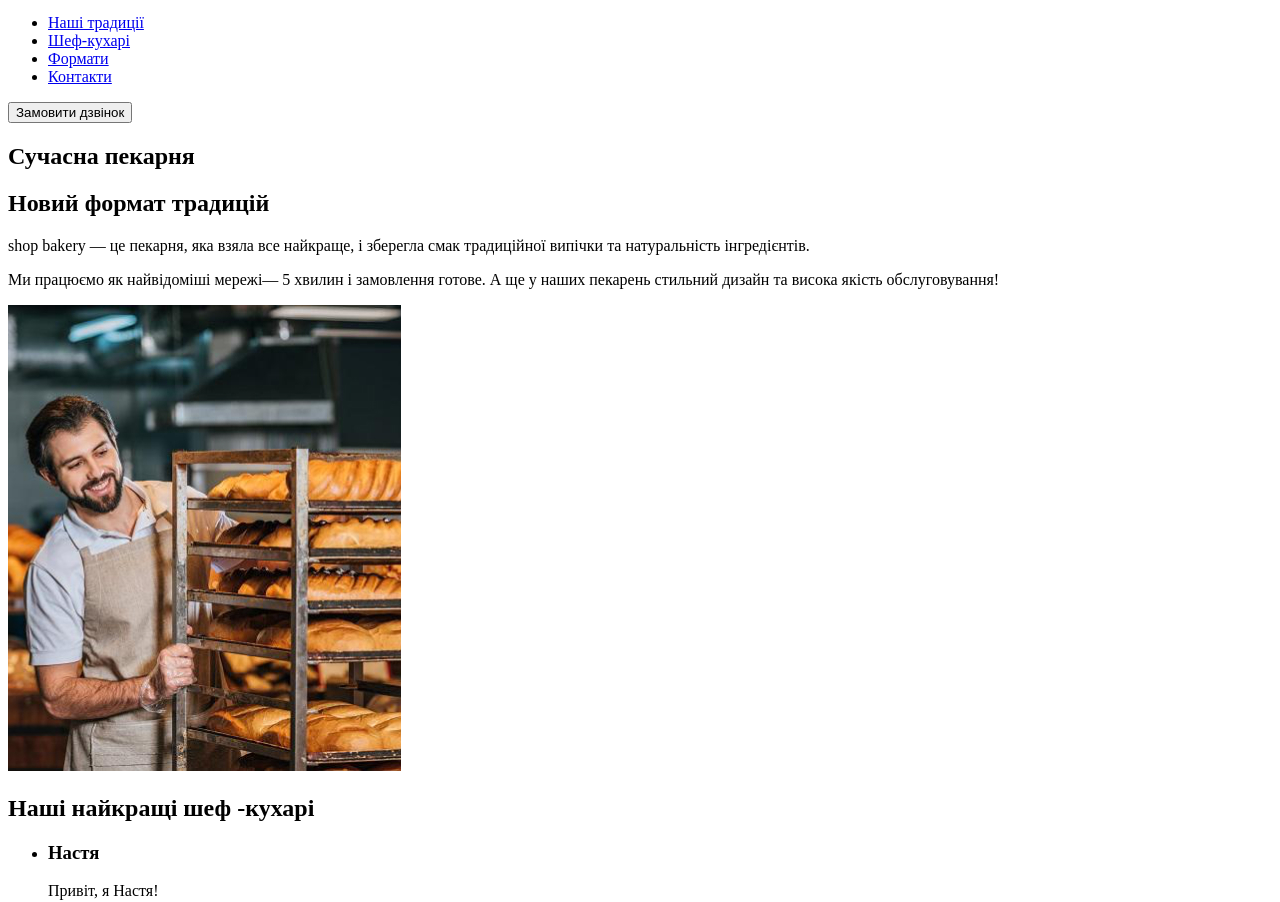
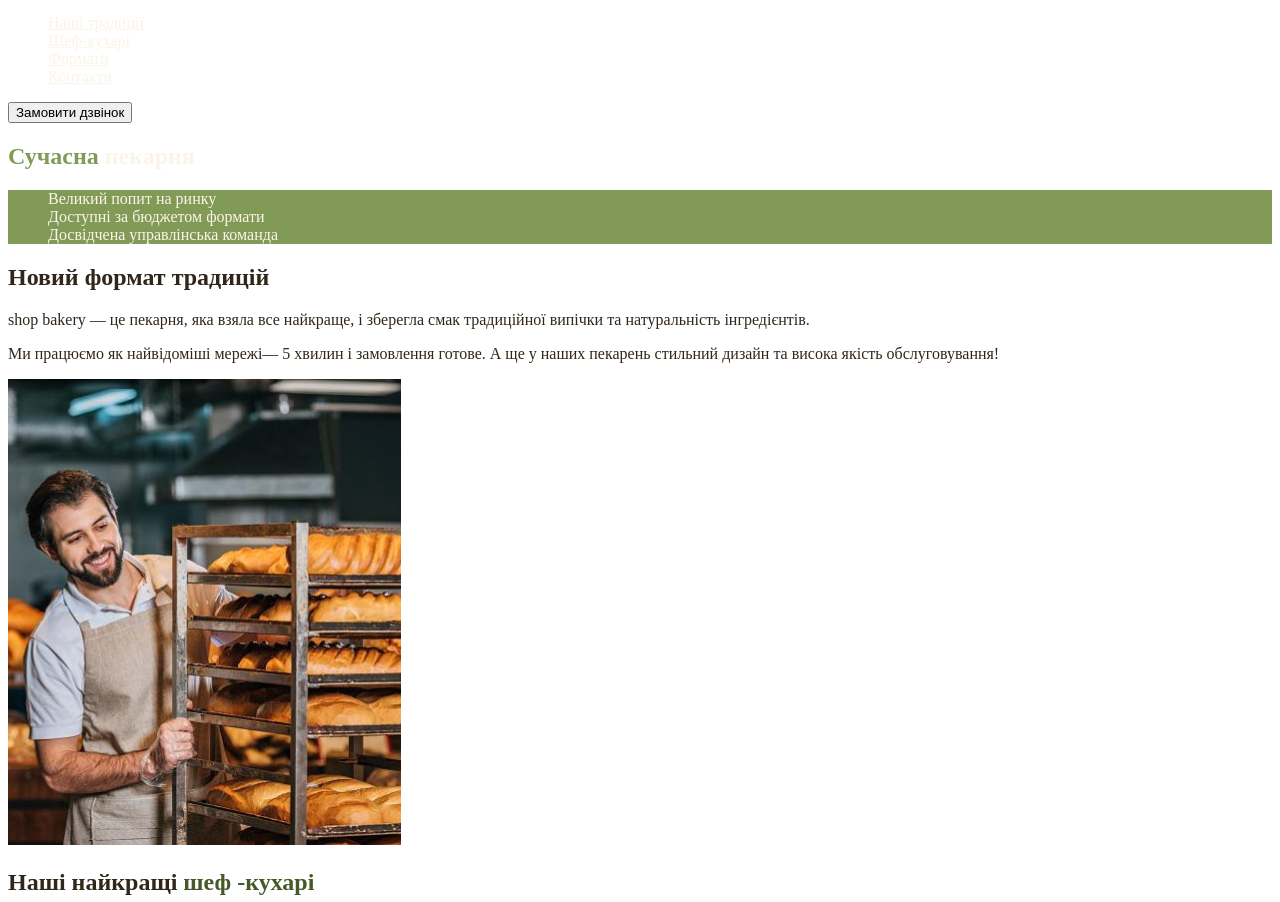
Before and after one commit to AnnaPostova/genius-courses, a plain HTML site: page index.html in a window 1280 px wide. Shown: the part 60-962 px from the top of the page. Drawn offline with Linux system fonts and the light colour scheme.

Commit message:
Add styles.css and css variables

```diff
--- /dev/null
+++ b/css/styles.css
@@ -0,0 +1,43 @@
+:root {
+    --color-primary-dark: #31261A;
+    --color-primary-light: #FAF4EA;
+    --color-brand-light: #819B57;
+    --color-brand-dark: #465929;
+}
+
+/* Global */
+body {
+    color: var(--color-primary-dark);
+}
+
+ul {
+    list-style-type: none;
+}
+
+/* Link */
+.link {
+    color: var(--color-primary-light);
+}
+
+.link:hover {
+    color: var(--color-brand-light);
+}
+
+/* Hero Section */
+.hero-title {
+    color: var(--color-primary-light);
+}
+
+.hero-title .accent {
+    color: var(--color-brand-light);
+}
+
+/* Advantages Section */
+.advantages-list {
+    background-color: var(--color-brand-light);
+    color: var(--color-primary-light);
+}
+
+.section-title .accent {
+    color: var(--color-brand-dark);
+}
--- a/index.html
+++ b/index.html
@@ -5,19 +5,20 @@
     <meta charset="UTF-8">
     <meta name="viewport" content="width=device-width, initial-scale=1.0">
     <title>Сучасна пекарня</title>
+    <link rel="stylesheet" href="./css/styles.css">
 </head>
 
 <body>
     <header>
         <nav>
-            <a href="#">
+            <a href="/">
                 <img src="./images/logo.svg" alt="Логотип">
             </a>
             <ul>
-                <li><a href="#">Наші традиції</a></li>
-                <li><a href="#">Шеф-кухарі</a></li>
-                <li><a href="#">Формати</a></li>
-                <li><a href="#">Контакти</a></li>
+                <li><a class="link" href="#tradition-section">Наші традиції</a></li>
+                <li><a class="link" href="#chefs-section">Шеф-кухарі</a></li>
+                <li><a class="link" href="#formats-section">Формати</a></li>
+                <li><a class="link" href="#contacts-section">Контакти</a></li>
             </ul>
         </nav>
         <button type="button">
@@ -26,10 +27,15 @@
     </header>
     <main>
         <section>
-            <h1>Сучасна пекарня</h1>
+            <h1 class="hero-title"><span class="accent">Сучасна</span> пекарня</h1>
         </section>
-        <section>
-            <h2>Новий формат традицій</h2>
+        <section id="tradition-section">
+            <ul class="advantages-list">
+                <li>Великий попит на ринку</li>
+                <li>Доступні за бюджетом формати</li>
+                <li>Досвідчена управлінська команда</li>
+            </ul>
+            <h2 class="section-title">Новий формат традицій</h2>
             <p>
                 <span lang="en">shop bakery</span> — це пекарня, яка взяла все найкраще, і зберегла смак традиційної
                 випічки та
@@ -43,8 +49,8 @@
             </p>
             <img src="./images/baker-man.jpg" alt="Чоловік пекар дивиться на хліб з посмішкою">
         </section>
-        <section>
-            <h2>Наші найкращі шеф -кухарі</h2>
+        <section id="chefs-section">
+            <h2 class="section-title">Наші найкращі <span class="accent">шеф -кухарі</span></h2>
             <ul>
                 <li>
                     <article>
@@ -69,8 +75,8 @@
                 </li>
             </ul>
         </section>
-        <section>
-            <h2>Формати</h2>
+        <section id="formats-section">
+            <h2 class="section-title">Формати</h2>
             <ul>
                 <li>
                     <article>
@@ -89,13 +95,17 @@
                 </li>
             </ul>
         </section>
-        <section>
-            <h2>Приєднуйся до мережі пекарень</h2>
+        <section id="contacts-section">
+            <h2 class="section-title">Приєднуйся до мережі пекарень</h2>
+            <iframe
+                src="https://www.google.com/maps/embed?pb=!1m18!1m12!1m3!1d2540.1638712576473!2d30.48865857628881!3d50.45667308691609!2m3!1f0!2f0!3f0!3m2!1i1024!2i768!4f13.1!3m3!1m2!1s0x40d4ce637bfe1717%3A0x5370c2254ad1b952!2z0LLRg9C70LjRhtGPINCh0ZbRh9C-0LLQuNGFINCh0YLRgNGW0LvRjNGG0ZbQsiwgNTQsINCa0LjRl9CyLCAwMjAwMA!5e0!3m2!1suk!2sua!4v1699373416815!5m2!1suk!2sua"
+                width="603" height="595" allowfullscreen="" loading="lazy" referrerpolicy="no-referrer-when-downgrade">
+            </iframe>
         </section>
     </main>
     <footer>
         <nav>
-            <a href="#">
+            <a href="/">
                 <img src="./images/logo.svg" alt="Логотип">
             </a>
             <ul>
@@ -124,7 +134,7 @@
                 </li>
             </ul>
             <a href="#" target="_blank">Політика конфіденційності</a>
-            <p>© 2022 Дані захищені</p>
+            <p>&copy; 2022 Дані захищені</p>
         </address>
     </footer>
 </body>
```
